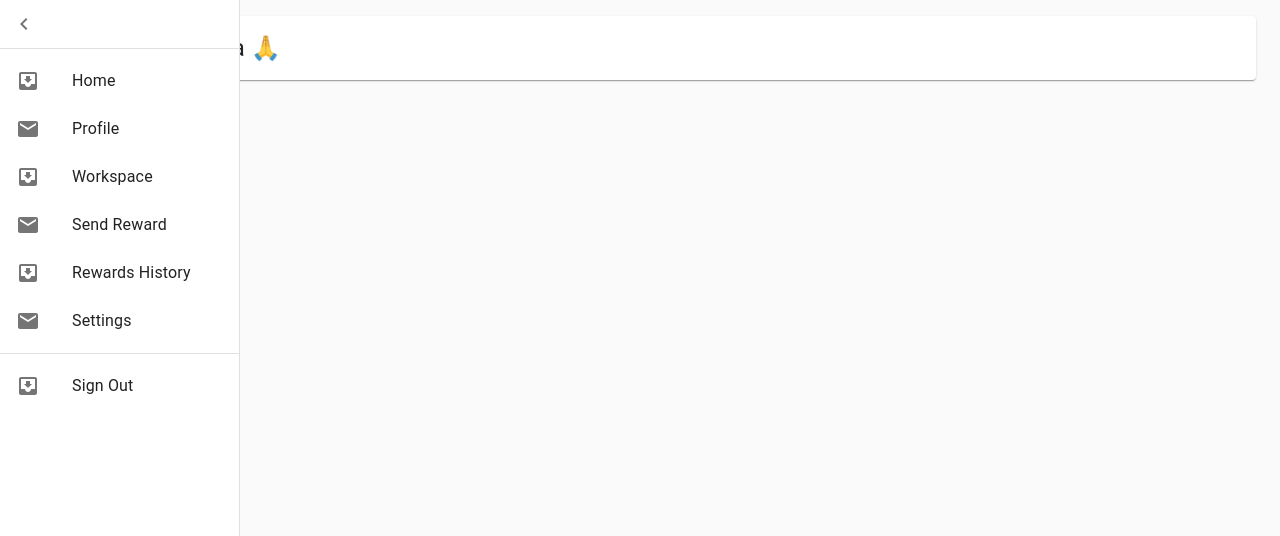
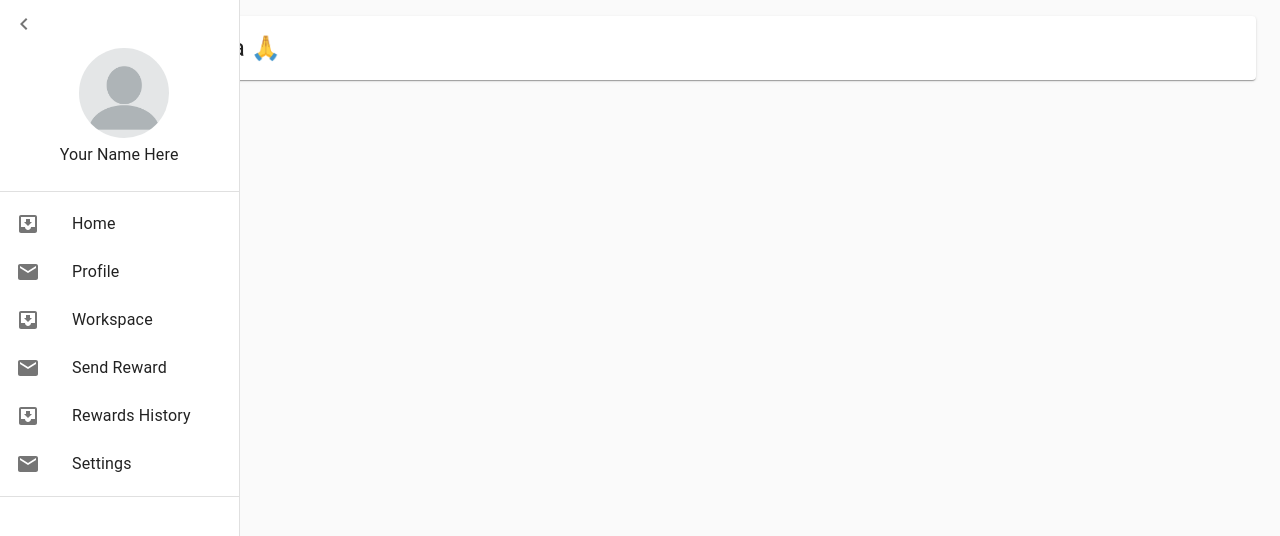
Before and after one commit to rleslie1015/kansha-fe, a React (Create React App) app in the folder react-app/: page /home in a window 1280 px wide. Both pictures are taken after a click on the button "open drawer". Shown: the top 536 px of the page. Built offline with nearby package versions, Linux system fonts and the light colour scheme; what auth0-js would draw is missing.

Commit message:
added profile portion at top and fixed signout spacing

```diff
--- a/react-app/src/Sidebar.jsx
+++ b/react-app/src/Sidebar.jsx
@@ -1,6 +1,7 @@
 import React from 'react';
 import clsx from 'clsx';
 import { makeStyles, useTheme } from '@material-ui/core/styles';
+import { Typography } from '@material-ui/core';
 import Drawer from '@material-ui/core/Drawer';
 import List from '@material-ui/core/List';
 import CssBaseline from '@material-ui/core/CssBaseline';
@@ -13,6 +14,7 @@ import ListItemIcon from '@material-ui/core/ListItemIcon';
 import ListItemText from '@material-ui/core/ListItemText';
 import InboxIcon from '@material-ui/icons/MoveToInbox';
 import MailIcon from '@material-ui/icons/Mail';
+import profilePic from './picture/picture.png'
 
 const drawerWidth = 240;
 
@@ -54,6 +56,22 @@ const useStyles = makeStyles(theme => ({
     flexGrow: 1,
     padding: theme.spacing(3),
   },
+  signoutOpen: {
+    marginTop: '40vh'
+  },
+  signoutClosed: {
+    marginTop: '55vh'
+  },
+  header: {
+    marginLeft: '25%',
+    marginBottom: '10%'
+  },
+  img: {
+    width: '50%',
+    height: 'auto',
+    marginLeft: '11%',
+    borderRadius: '50%'
+  }
 }));
 
 function Sidebar() {
@@ -106,6 +124,13 @@ function Sidebar() {
             >
                {theme.direction === 'rtl' ? <ChevronRightIcon /> : <ChevronLeftIcon />}
             </IconButton>
+            <div className={clsx(classes.header, {
+                [classes.hide]: !open
+              })}
+            >
+            <img src={profilePic} className={classes.img} />
+            <Typography>Your Name Here</Typography>
+            </div>
         </div>
         <Divider />
         <List>
@@ -117,7 +142,10 @@ function Sidebar() {
           ))}
         </List>
         <Divider />
-        <List>
+        <List className={clsx(classes.menuOpen, {
+                [classes.signoutOpen]: open,
+                [classes.signoutClosed]: !open
+              })}>
         {['Sign Out'].map((text, index) => (
             <ListItem button key={text}>
               <ListItemIcon>{index % 2 === 0 ? <InboxIcon /> : <MailIcon />}</ListItemIcon>
```
Also changed, not shown: react-app/src/picture/picture.png (added).
